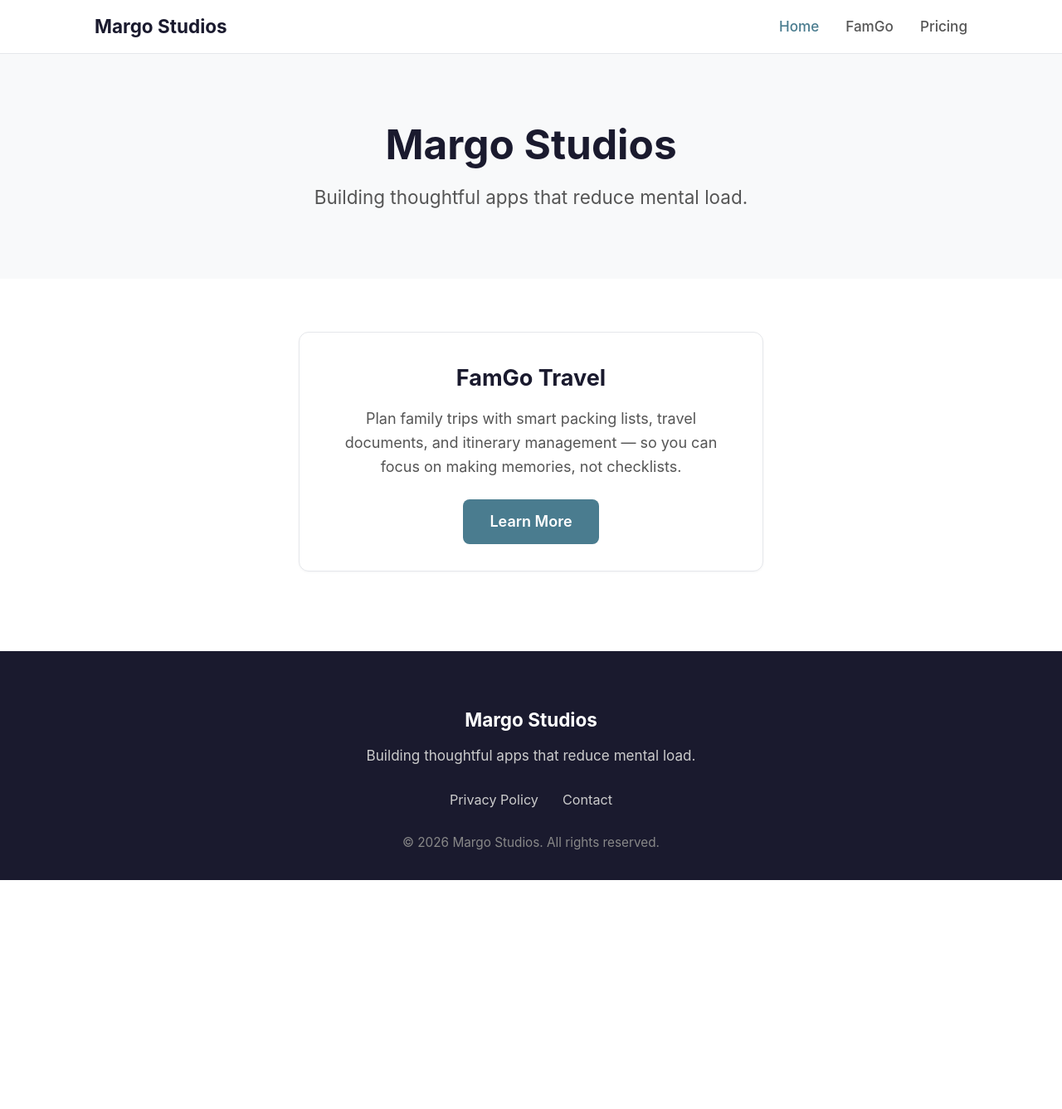
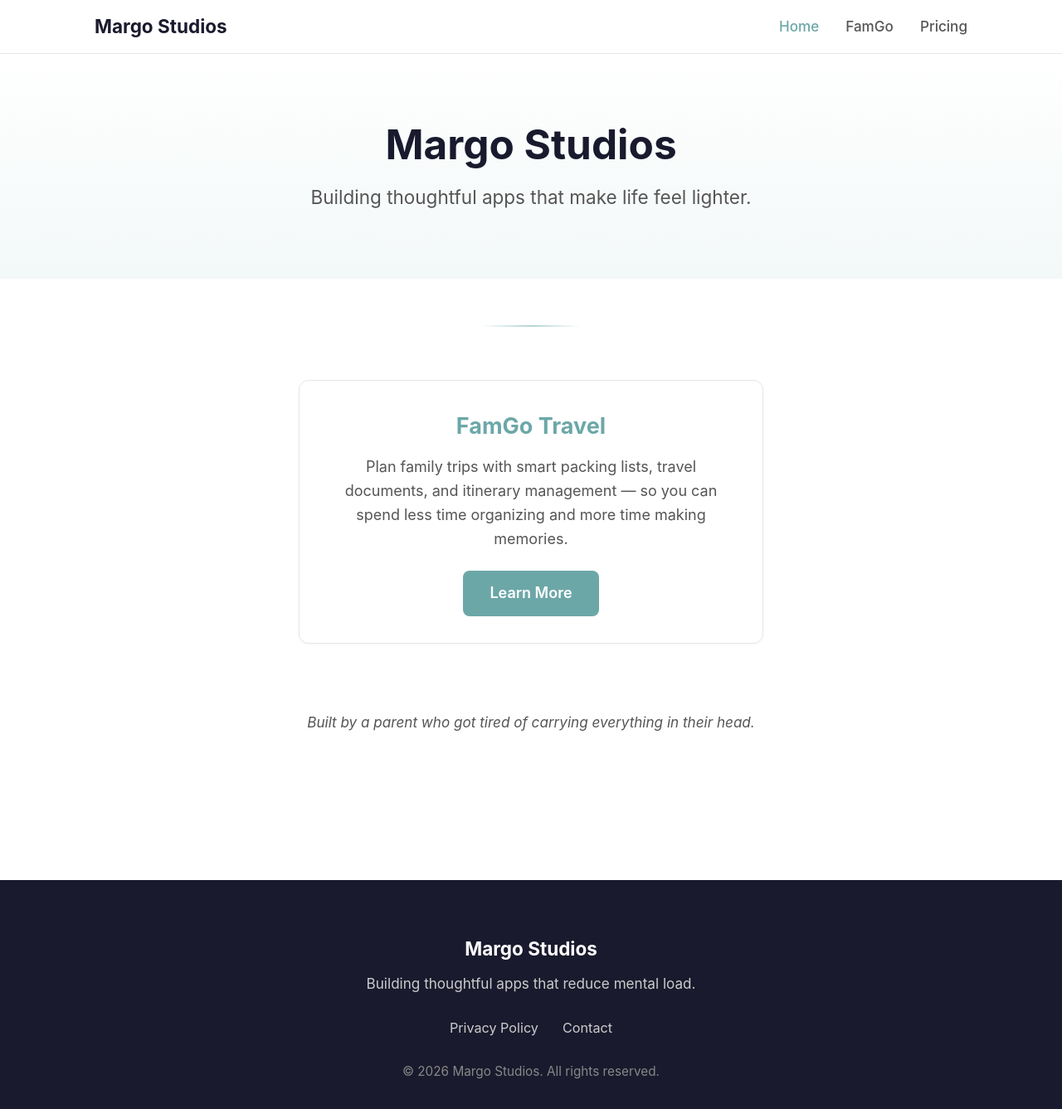
Before and after one commit to margostudios/margostudios-website, a Jekyll site: the page built from index.md, in a window 1280 px wide and 1337 px high. Shown: the whole window at 83% size. Built offline with Jekyll 4.4.1, drawn with Linux system fonts in a browser that asks for light colours.

Commit message:
Add visual warmth to homepage with muted teal accent and softer copy
Update accent color to warmer #6CA7A8, add subtle teal-tint hero gradient,
teal section divider between hero and FamGo card, accent-colored FamGo
headings, warmer copy, and a personal human-touch line at the bottom.

Co-Authored-By: Claude Opus 4.6 <noreply@anthropic.com>

```diff
--- a/assets/css/main.css
+++ b/assets/css/main.css
@@ -7,8 +7,8 @@
   --color-bg-alt: #f8f9fa;
   --color-text: #1a1a2e;
   --color-text-muted: #555;
-  --color-accent: #4a7c8f;
-  --color-accent-hover: #3d6878;
+  --color-accent: #6CA7A8;
+  --color-accent-hover: #5a9192;
   --color-border: #e5e7eb;
   --color-footer: #1a1a2e;
   --font-stack: -apple-system, BlinkMacSystemFont, "Segoe UI", Roboto, Helvetica, Arial, sans-serif;
@@ -132,7 +132,7 @@ a:hover {
    Hero
    ======================================== */
 .hero {
-  background: var(--color-bg-alt);
+  background: linear-gradient(180deg, #ffffff 0%, #f3f8f8 100%);
   padding: 80px 24px;
   text-align: center;
 }
@@ -229,6 +229,16 @@ a:hover {
   line-height: 1.6;
 }
 
+/* Section divider */
+.section-divider {
+  border: none;
+  height: 2px;
+  background: linear-gradient(90deg, transparent, var(--color-accent), transparent);
+  max-width: 120px;
+  margin: 56px auto 0;
+  opacity: 0.5;
+}
+
 /* Product spotlight card */
 .product-card {
   max-width: 560px;
@@ -240,10 +250,20 @@ a:hover {
   font-size: 1.5rem;
   font-weight: 700;
   margin-bottom: 12px;
+  color: var(--color-accent);
 }
 
 .product-card p {
   margin-bottom: 24px;
+}
+
+/* Human touch */
+.human-touch {
+  text-align: center;
+  padding: 0 24px 80px;
+  color: var(--color-text-muted);
+  font-size: 0.95rem;
+  font-style: italic;
 }
 
 /* ========================================
@@ -258,6 +278,7 @@ a:hover {
   font-weight: 700;
   margin-bottom: 32px;
   text-align: center;
+  color: var(--color-accent);
 }
 
 .feature-grid {
--- a/index.md
+++ b/index.md
@@ -1,12 +1,16 @@
 ---
 layout: home
 title: "Margo Studios"
-subtitle: "Building thoughtful apps that reduce mental load."
+subtitle: "Building thoughtful apps that make life feel lighter."
 permalink: /
 ---
 
+<hr class="section-divider">
+
 <div class="product-card card">
   <h2>FamGo Travel</h2>
-  <p>Plan family trips with smart packing lists, travel documents, and itinerary management — so you can focus on making memories, not checklists.</p>
+  <p>Plan family trips with smart packing lists, travel documents, and itinerary management — so you can spend less time organizing and more time making memories.</p>
   <a href="/famgotravel/" class="btn btn-primary">Learn More</a>
 </div>
+
+<p class="human-touch">Built by a parent who got tired of carrying everything in their head.</p>
```
